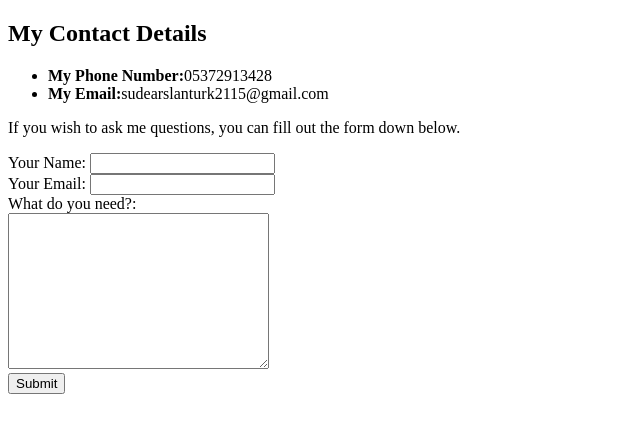
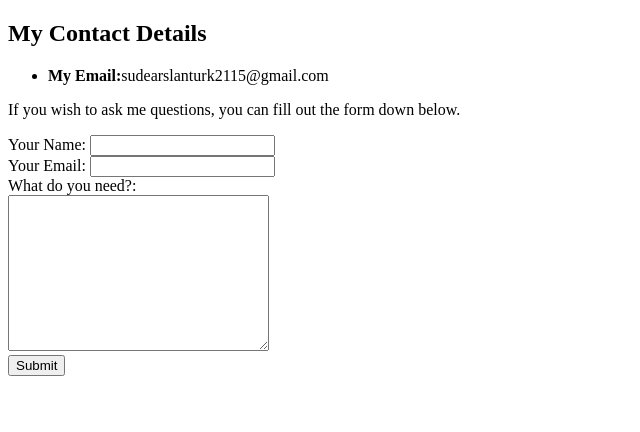
Before and after one commit to shar2115/cv, a plain HTML site: page contact.html in a window 1280 px wide. Shown: the whole page, without its empty margins (0-640 px from the left). Drawn offline with Linux system fonts and the light colour scheme.

Commit message:
deleted p

```diff
--- a/contact.html
+++ b/contact.html
@@ -9,7 +9,6 @@
 <body>
   <h2>My Contact Details</h2>
   <ul>
-    <li><strong>My Phone Number:</strong>05372913428</li>
     <li><strong>My Email:</strong>sudearslanturk2115@gmail.com</li>
   </ul>
 <p>If you wish to ask me questions, you can fill out the form down below.</p>
```
